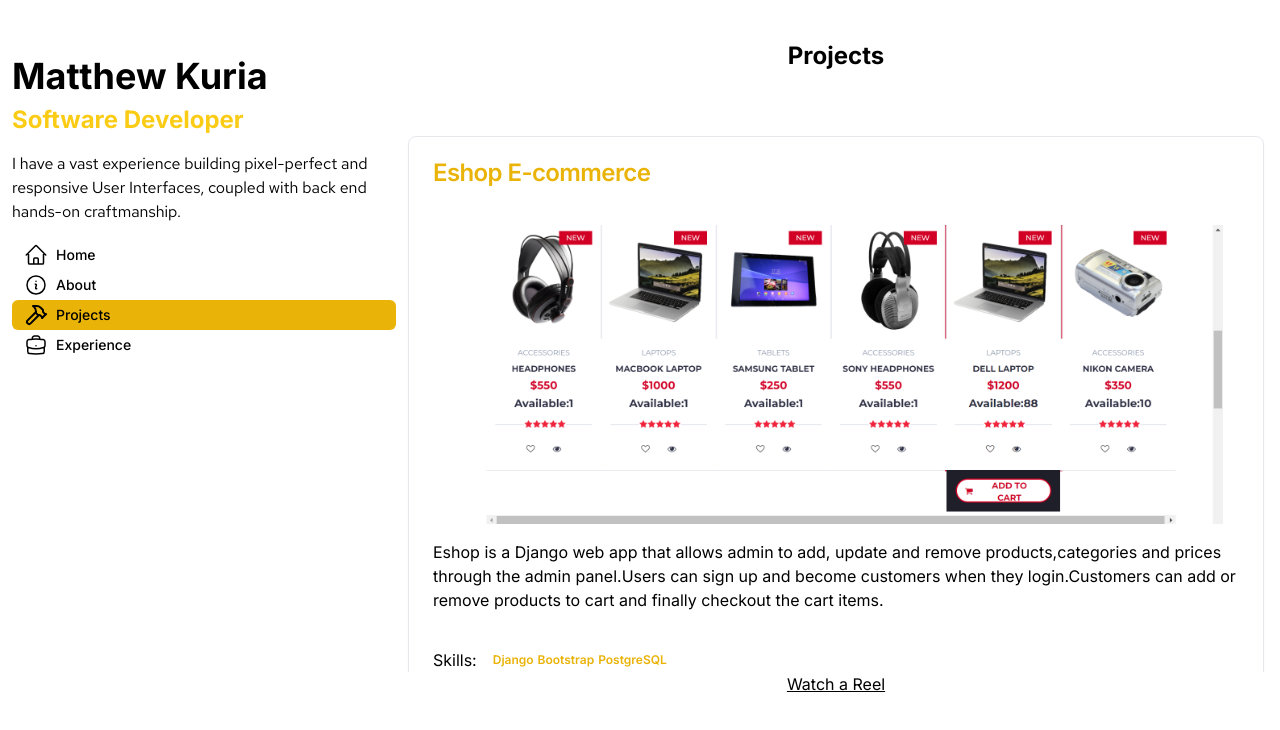
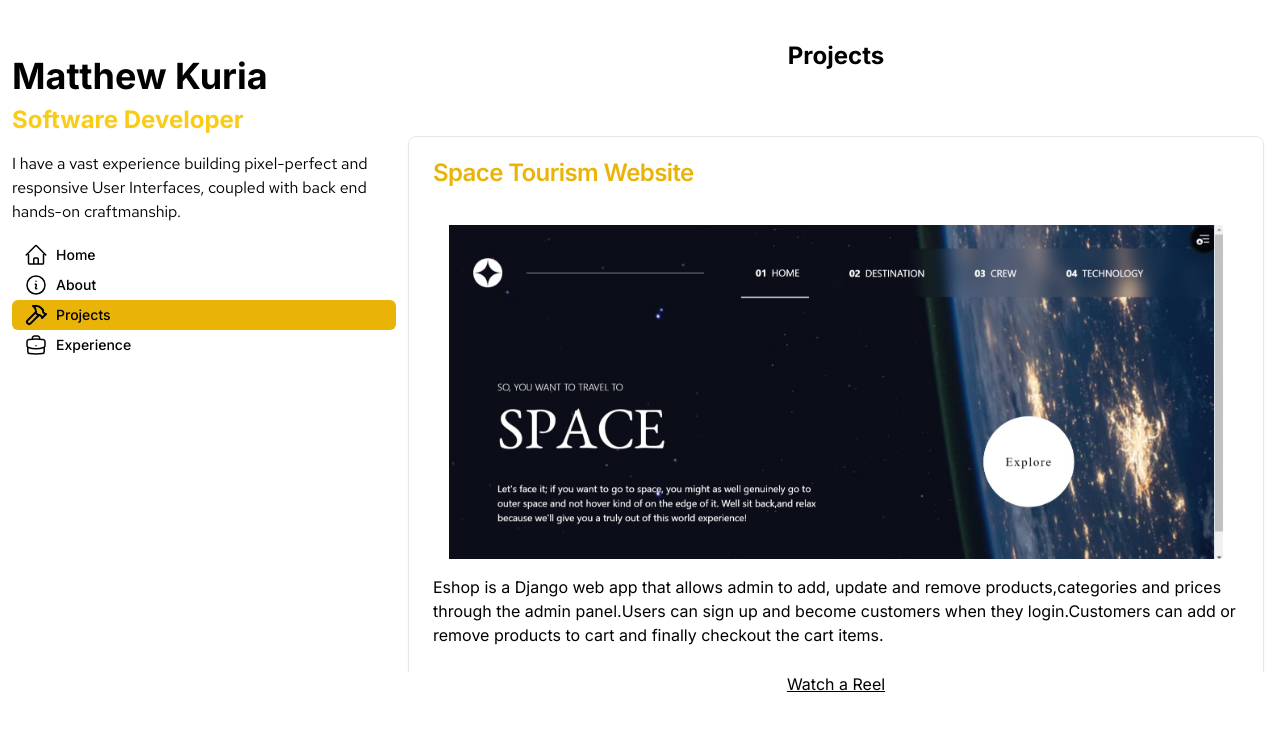
Before and after one commit to matthewkuria/myportifolio, a Next.js app: page /projects in a window 1280 px wide. Shown: the top 730 px of the page. Built offline with nearby package versions, Linux system fonts and the light colour scheme; a web font is replaced by a local one.

Commit message:
Revamp the project section

```diff
--- a/app/projects/page.tsx
+++ b/app/projects/page.tsx
@@ -2,7 +2,6 @@
 import Image from "next/image";
 import Link from "next/link";
 import { Card, CardContent, CardFooter, CardHeader, CardTitle } from "@/components/ui/card";
-import { useEffect, useRef } from "react";
 
 export default function Page() {
 
@@ -10,18 +9,17 @@
         <section id="projects" className="flex flex-col items-center justify-center">
         <p className="my-10 font-bold text-2xl">Projects</p>
         <div  className="cards-container overflow-y-scroll p-2">
-            <Link href="https://github.com/matthewkuria/Eshop">
            <Card className="mt-4 hover:border-r-4">
           <CardHeader>
-            <CardTitle className="text-yellow-500">Eshop E-commerce</CardTitle>
+            <CardTitle className="text-yellow-500">Space Tourism Website</CardTitle>
           </CardHeader>
           <CardContent className="flex flex-col items-center justify-center">
             <div className="image-div p-4">
               <Image
-                src="/eshop.png"
-                width={500}
+                src="/space-tourism.jpg"
+                width={600}
                 height={500}
-                alt="The mentorlst platform image"
+                alt="The space tourism website image"
                 className="project-image"
               />
             </div>
@@ -42,7 +40,6 @@
               </div>
           </CardFooter>
         </Card>
-        </Link>
         <Link href="https://mentorlst.com/">
            <Card className="mt-4 hover:border-r-8">
           <CardHeader>
```
Also changed, not shown: public/eshop.png (deleted), public/space-tourism.jpg (added).
